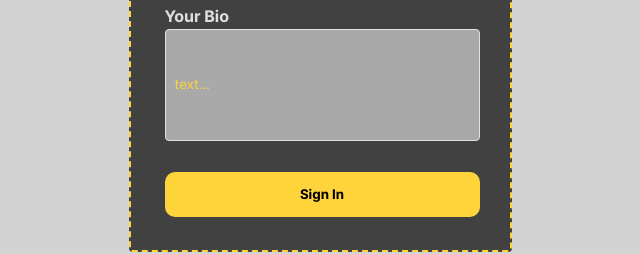
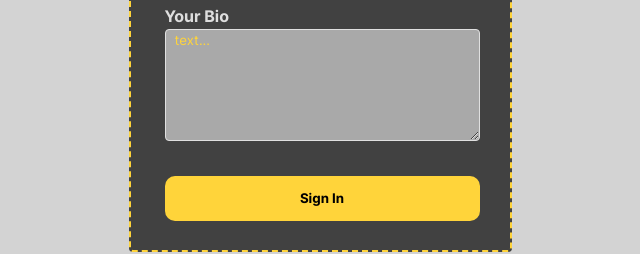
Before and after one commit to Sofochka15/project-82, a plain HTML site: page index.html in a window 1280 px wide. Shown: the part 414-668 px from the top of the page, 320-960 px from the left. Drawn offline with Linux system fonts and the light colour scheme.

Commit message:
Add files via upload

```diff
--- a/index.html
+++ b/index.html
@@ -14,7 +14,7 @@
             <label for="fname" id="text3">Password</label><br>
             <input placeholder="************" type="password" id="password"> <br>
             <label for="fname" id="text4">Your Bio</label><br>
-            <input placeholder="text..." type="text" id="bio"><br>
+            <textarea placeholder="text..."  id="bio"></textarea><br>
             <input type="button" value="Sign In" id="button">
         </form>
         </div>
```
